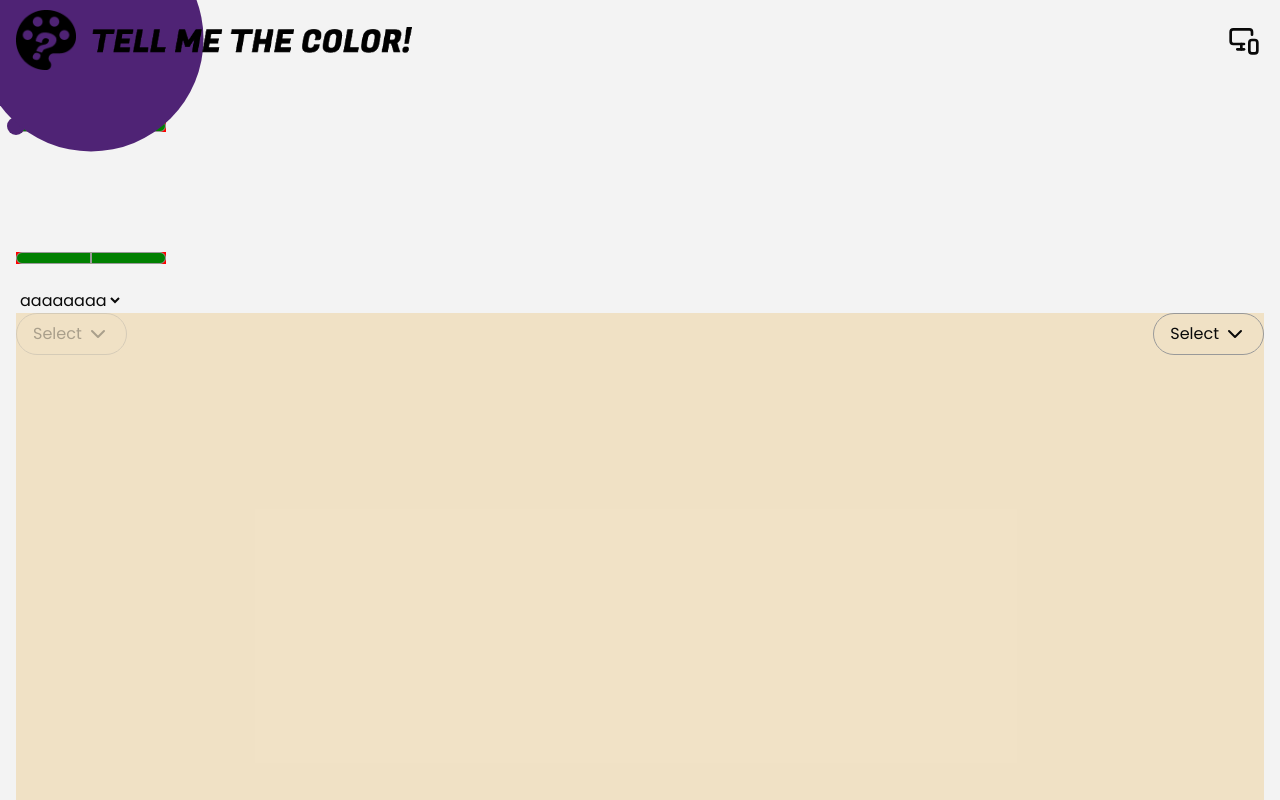
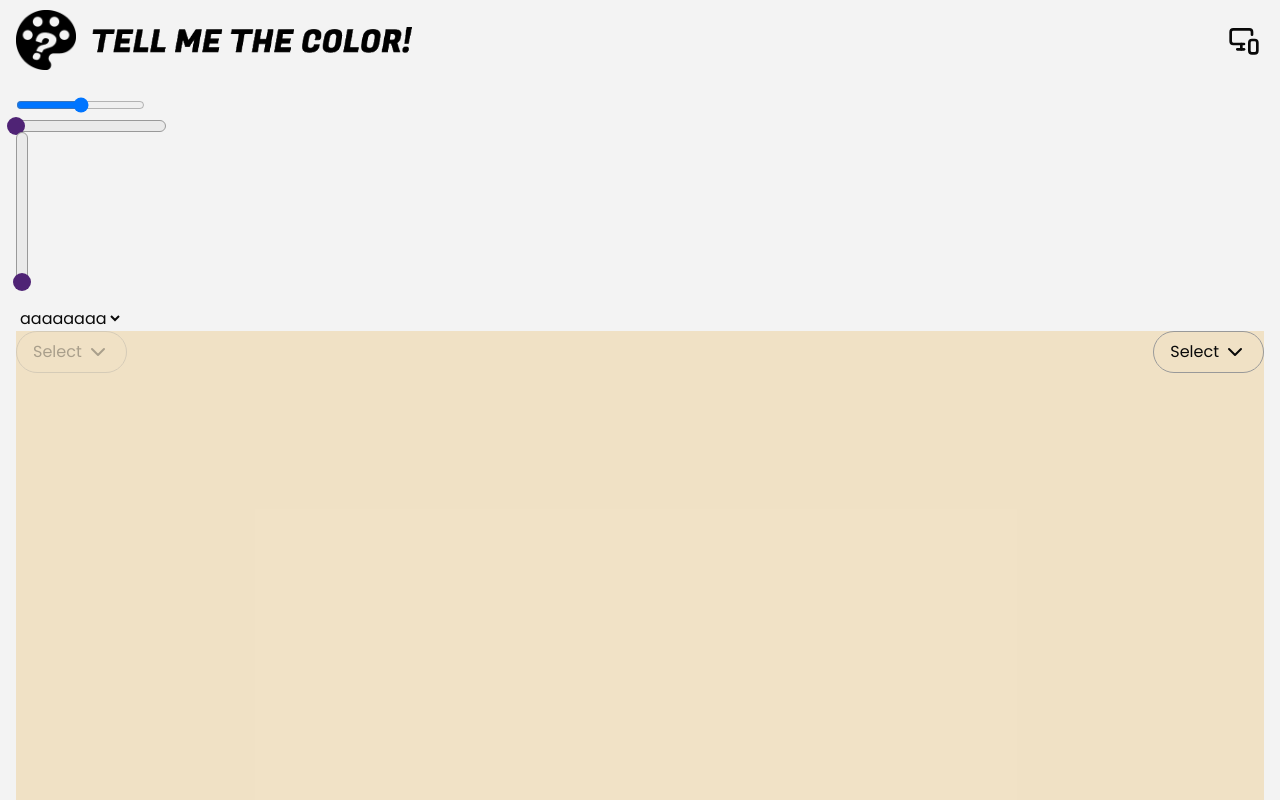
Before and after one commit to Francisco-Neves-15/tellmethecolor, a Next.js app: page / in a window 1280 px wide. Built offline with nearby package versions, Linux system fonts and the light colour scheme.

Commit message:
Slider Vertical

```diff
--- a/src/app/page.tsx
+++ b/src/app/page.tsx
@@ -75,7 +75,7 @@ export default function Home() {
         allowTrackClick
         step={10}
       />
-      <br /><br /><br /><br /><br />
+
       <Slider
         direction="vertical"
         indicator="circle"
--- a/src/components/ui/own/Slider/index.tsx
+++ b/src/components/ui/own/Slider/index.tsx
@@ -38,13 +38,16 @@ interface ISlider {
 
   thumbColor?: string | { high?: string; normal?: string; low?: string; };
   trackColor?: string;
+
+  width?: CSSProperties["width"];
+  height?: CSSProperties["height"];
+  style?: CSSProperties;
+  className?: string;
+
   disabled?: boolean;
-
-  width?: React.CSSProperties["width"];
-  height?: React.CSSProperties["height"];
 }
 
-export interface ISliderRef { };
+export interface ISliderRef {};
 
 export const Slider = forwardRef<ISliderRef, ISlider>(({
   variant = "primary",
@@ -66,14 +69,14 @@ export const Slider = forwardRef<ISliderRef, ISlider>(({
   thumbColor = undefined,
   trackColor = undefined,
 
-  width = 150,
-  height = 12,
+  width,
+  height,
+  style,
+  className,
 
   disabled
 }, ref) => {
   const { gColors } = useGlobalStyles();
-
-  // if (direction === "vertical") { console.error("Slider Vertical Not Enable"); return <></> };
 
   const sliderRef = useRef<HTMLDivElement>(null);
 
@@ -92,6 +95,8 @@ export const Slider = forwardRef<ISliderRef, ISlider>(({
   );
 
   const isVertical = direction === "vertical";
+  const rWidth = width ?? !isVertical ? 150 : 12;
+  const rHeight = height ?? !isVertical ? 12 : 150;
 
   // Other's
 
@@ -278,8 +283,8 @@ export const Slider = forwardRef<ISliderRef, ISlider>(({
       style: {
         bottom: !isVertical ? undefined :`${percent}%`,
         left: isVertical ? undefined :`${percent}%`,
-        width: !isVertical ? undefined : typeof width === "number" ? `${width * 1.5}px` : "16px",
-        height: isVertical ? undefined : typeof height === "number" ? `${height * 1.5}px` : "16px",
+        width: !isVertical ? undefined : typeof rWidth === "number" ? `${rWidth * 1.5}px` : "16px",
+        height: isVertical ? undefined : typeof rHeight === "number" ? `${rHeight * 1.5}px` : "16px",
         backgroundColor: getThumbColor(percent),
       },
       className: `
@@ -290,8 +295,8 @@ export const Slider = forwardRef<ISliderRef, ISlider>(({
     "line": {
       style: {
         left: `${percent}%`,
-        width: !isVertical ? 4 : typeof width === "number" ? `${width + 12}px` : "16px",
-        height: isVertical ? 4 : typeof height === "number" ? `${height + 12}px` : "16px",
+        width: !isVertical ? 4 : typeof rWidth === "number" ? `${rWidth + 12}px` : "16px",
+        height: isVertical ? 4 : typeof rHeight === "number" ? `${rHeight + 12}px` : "16px",
         backgroundColor: gColors.light
       },
       className: `
@@ -310,22 +315,22 @@ export const Slider = forwardRef<ISliderRef, ISlider>(({
       ref={sliderRef}
       data-direction={direction}
       draggable={false}
-      className={`${resolvedVariant.wrapper}`}
+      className={`${resolvedVariant.wrapper} ${className}`}
       style={{
-        width: `${width}px`,
-        height: `${height}px`,
-        backgroundColor: "red"
+        width: `${rWidth}px`,
+        height: `${rHeight}px`,
+        ...style
       }}
     >
+
 
       <div
         onPointerDown={handleTrackClick}
         className={`${resolvedVariant.track}`}
         style={{
-          height: typeof height === "number" ? `${height}px` : "16px",
           width: "100%",
-          // backgroundColor: resolvedTrackColor,
-          backgroundColor: "green",
+          height: "100%",
+          backgroundColor: resolvedTrackColor,
         }}
       />
 
@@ -337,10 +342,9 @@ export const Slider = forwardRef<ISliderRef, ISlider>(({
           ${allowTrackClick ?? fStyles.sliderThumbHover}
         `}
         style={{
-          width: `${percent}%`,
-          height: typeof height === "number" ? `${height}px` : "16px",
-          // backgroundColor: getThumbColor(percent),
-          backgroundColor: "yellow",
+          width: !isVertical ? `${percent}%` : "100%",
+          height: !isVertical ? "100%" : `${percent}%`,
+          backgroundColor: getThumbColor(percent),
         }}
       />
 
--- a/src/components/ui/own/Slider/style.module.scss
+++ b/src/components/ui/own/Slider/style.module.scss
@@ -52,7 +52,7 @@
 .sliderIndicatorVertical {
   bottom: 0;
   left: 50%;
-  transform: translateY(-50%) translateX(-50%);
+  transform: translateY(50%) translateX(-50%);
 }
 
 .sliderIndicatorDot {
```
